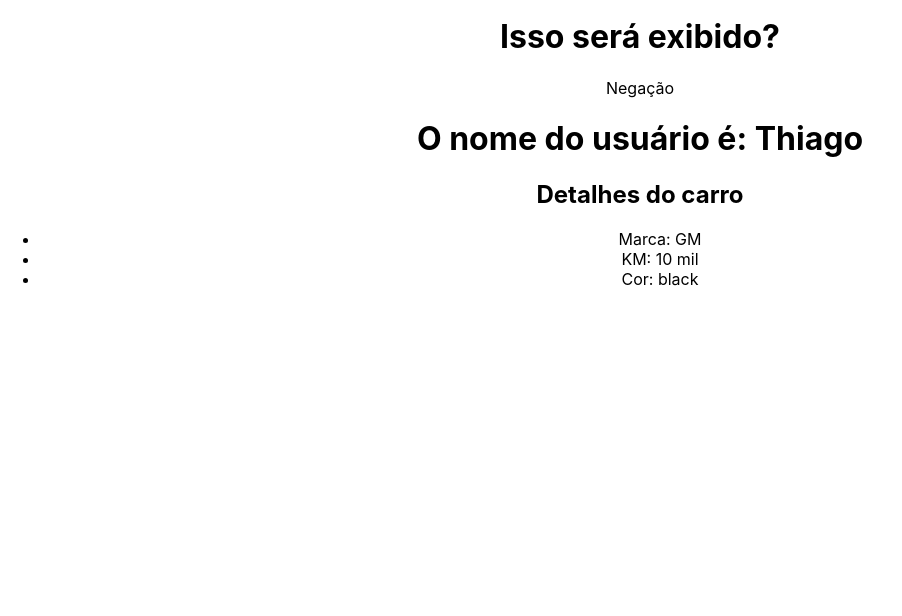
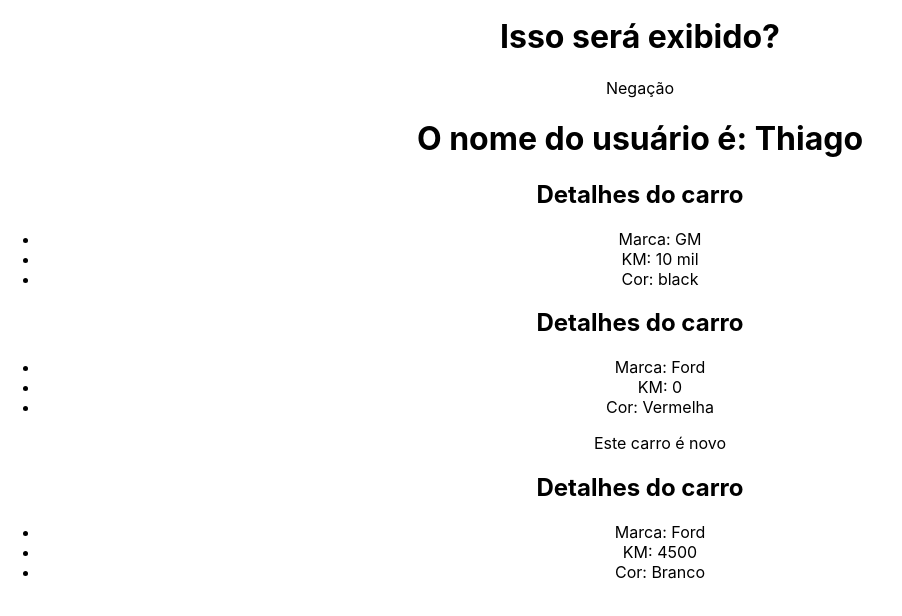
Before and after one commit to frinhanifrinhani/react_dz, a React (Create React App) app in the folder 3_AVANCANDO_EM_REACT/avancando/: page / in a window 1280 px wide. Shown: the part 1306-1922 px from the top of the page, without its empty margins (0-902 px from the left). Built offline with nearby package versions, Linux system fonts and the light colour scheme.

Commit message:
Reaproveitamento

```diff
--- a/3_AVANCANDO_EM_REACT/avancando/src/App.js
+++ b/3_AVANCANDO_EM_REACT/avancando/src/App.js
@@ -44,13 +44,19 @@
         <ConditionalRender />
       </div>
 
+      {/* props */}
       <div>
         <ShowUserName name={userName} />
       </div>
 
+      {/* destructuring */}
       <div>
-        <CarDetails brand="GM" km="10 mil" color="black" />
+        <CarDetails brand="GM" km="10 mil" color="black" newCar={false} />
       </div>
+
+      {/* reaproveitamento */}
+      <CarDetails brand="Ford" km={0} color="Vermelha" newCar={true} />
+      <CarDetails brand="Ford" km={4500} color="Branco" newCar={false} />
 
     </div>
   );
--- a/3_AVANCANDO_EM_REACT/avancando/src/components/CarDetails.js
+++ b/3_AVANCANDO_EM_REACT/avancando/src/components/CarDetails.js
@@ -1,4 +1,4 @@
-const CarDetails = ({brand, km, color}) => {
+const CarDetails = ({brand, km, color, newCar}) => {
   return (
     <div>
         <h2>Detalhes do carro</h2>
@@ -6,6 +6,8 @@
             <li>Marca: {brand} </li>
             <li>KM: {km} </li>
             <li>Cor: {color} </li>
+
+            {newCar && <p>Este carro é novo</p> }
         </ul>
     </div>
   )
```
